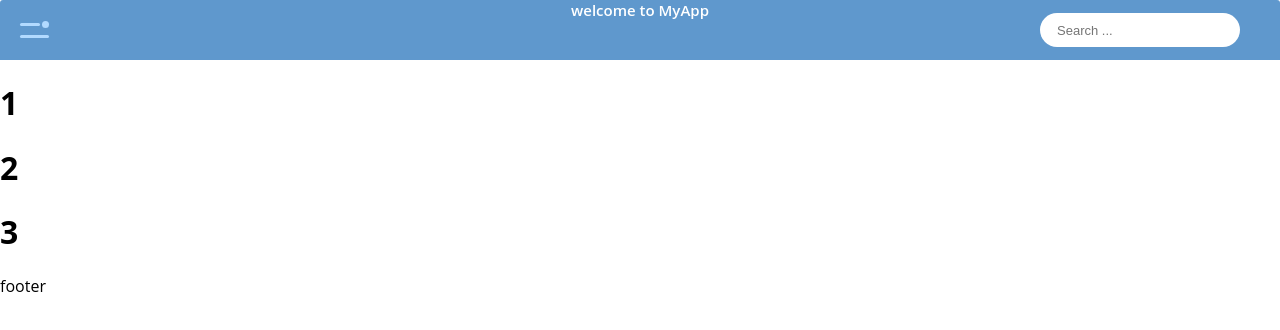
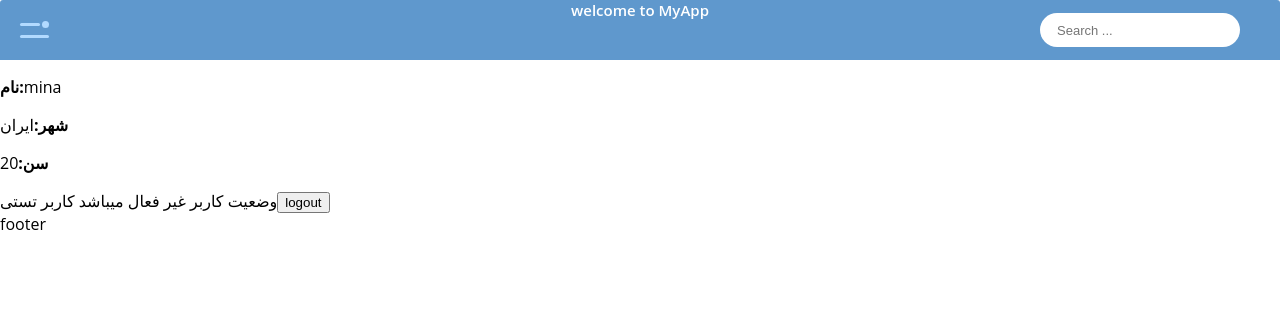
Before and after one commit to minashadkam/react-learning, a React (Create React App) app: page / in a window 1280 px wide. Shown: the top 330 px of the page. Built offline with nearby package versions, Linux system fonts and the light colour scheme.

Commit message:
propTypes

```diff
--- a/package.json
+++ b/package.json
@@ -5,6 +5,7 @@
   "dependencies": {
     "cra-template": "1.2.0",
     "font-awesome": "^4.7.0",
+    "prop-types": "^15.8.1",
     "react": "^18.2.0",
     "react-dom": "^18.2.0",
     "react-scripts": "5.0.1",
--- a/src/components/content/content.js
+++ b/src/components/content/content.js
@@ -1,9 +1,15 @@
 
 //content.js
+
+import UserInfo from "../user-info/user-info";
+
 export const  Content =(props)=> {
     return (
         <div className="content">
-            {props.children}
+            <UserInfo name="mina" age={20} exitHandler={()=>console.log('exit')} >
+               <span> وضعیت کاربر غیر فعال میباشد</span>
+               <span> کاربر تستی</span>
+            </UserInfo>
         </div>
     );
 }
--- /dev/null
+++ b/src/components/user-info/user-info.js
@@ -0,0 +1,37 @@
+//user-info.js
+import PropTypes from "prop-types";
+
+const UserInfo = (props) => {
+    return (
+        <div  className="user-info">
+            <p>
+                <strong>نام:</strong>
+                <span>{props.name}</span>
+            </p>
+            <p>
+                <strong>شهر:</strong>
+                <span>{props.city}</span>
+            </p>
+            <p>
+                <strong>سن:</strong>
+                <span>{props.age}</span>
+            </p>
+            {props.children}
+            <button onClick={props.exitHandler}>logout</button>
+        </div>
+    )
+}
+
+UserInfo.propTypes  = {
+    name: PropTypes.string,
+    age: PropTypes.number.isRequired,
+    exitHandler: PropTypes.func,
+    city:PropTypes.string,
+    children:PropTypes.arrayOf(PropTypes.element)
+}
+
+UserInfo.defaultProps = {
+    city:'ایران'
+}
+
+export default  UserInfo;
```
Also changed, not shown: 1 other file (tests, documents, lock files or other folders).
